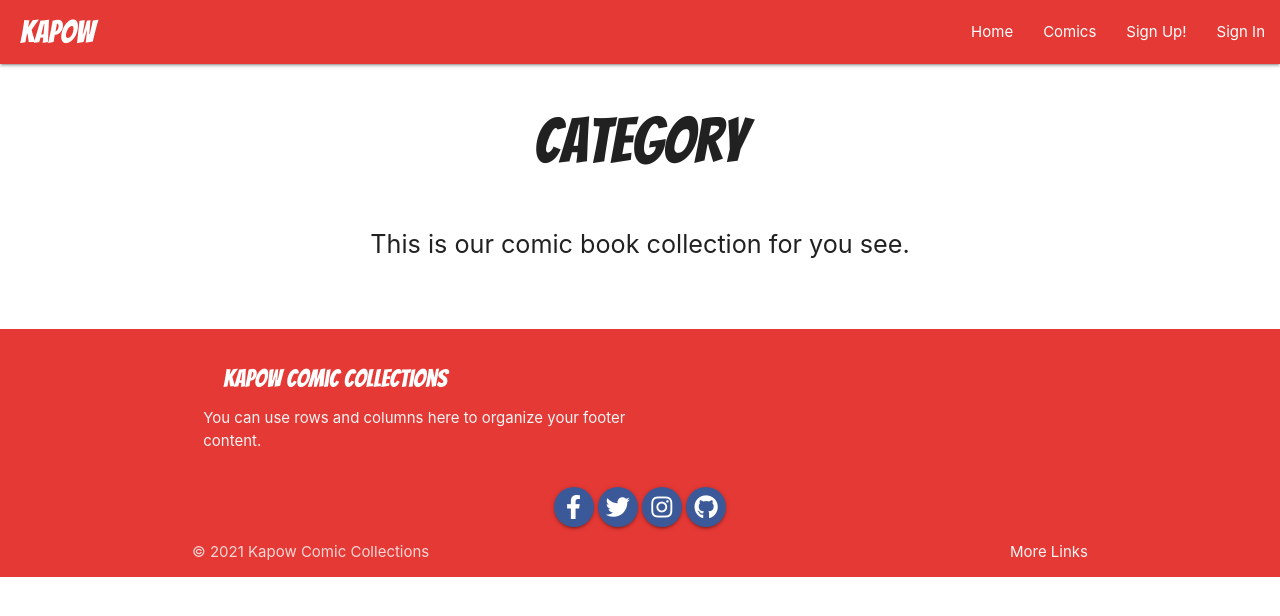
After one commit to dsteyn44/comic_craze_MS3, a Flask app: page /get_categories in a window 1280 px wide. The commit adds this page. Shown: the top 616 px of the page. Run offline with Flask 2, Linux system fonts and the light colour scheme; data that the repository does not hold is empty; some libraries are stand-ins or nearby versions.

Commit message:
Add categories.html. Wire up the categories with mongo

```diff
--- a/app.py
+++ b/app.py
@@ -191,7 +191,13 @@ def edit_comic(comic_id):
 def delete_comic(comic_id):
     mongo.db.comics.remove({"_id": ObjectId(comic_id)})
     flash("Be gone Evil Fiend!!")
-    return redirect(url_for("profile", username=session['user']))
+    return redirect(url_for("get_comics"))
+
+
+@app.route("/get_categories")
+def get_categories():
+    categories = list(mongo.db.catagories.find().sort("category_name", 1))
+    return render_template("categories.html", categories=categories)
 
 
 if __name__ == "__main__":
--- a/templates/base.html
+++ b/templates/base.html
@@ -24,6 +24,9 @@
         <li><a href="{{ url_for('home') }}">Home</a></li>
         <li><a href="{{ url_for('get_comics') }}">Comics</a></li>
         {% if session.user %}
+        {% if session.user|lower == "admin"|lower %}
+        <li><a href="{{ url_for('get_categories') }}">Category</a></li>
+        {% endif %}
           <li><a href="{{ url_for('add_comics') }}">Add Comics</a></li><!--we are setting this to the session so that only be viewed by session logger-->
           <li><a href="{{ url_for('profile', username=session['user']) }}">Profile</a></li>
           <li><a href="{{ url_for('logout') }}">log Out</a></li>
@@ -41,8 +44,10 @@
     </li>
     <li><a href="{{ url_for('home') }}">Home</a></li>
     <li><a href="{{ url_for('get_comics') }}">Comics</a></li>
+    <li><a href="{{ url_for('get_categories') }}">Category</a></li>
+    {% if session.user %}
     <li><a href="{{ url_for('add_comics') }}">Add Comics</a></li>
-        {% if session.user %}
+        <li><a href="{{ url_for('get_categories') }}">Category</a></li>
           <li><a href="{{ url_for('profile', username=session['user']) }}">Profile</a></li><!--we are setting this to the session so that only be viewed by session logger-->
           <li><a href="{{ url_for('logout') }}">log Out</a></li>
         {% else %}
--- /dev/null
+++ b/templates/categories.html
@@ -0,0 +1,29 @@
+{% extends "base.html" %}
+{% block content %}
+<div class="row">
+    <div class="grid-example col s12 center-align logo-text">
+        <span class="flow-text">
+            <h1>Category</h1>
+        </span>
+    </div>
+    <div class="grid-example col s12 center-align"><span class="flow-text">
+            <p>This is our comic book collection for you see.</p>
+        </span>
+    </div>
+</div>
+<div class="row">
+    {% for category in categories %}
+    <div class="col s12 m3">
+        <div class="card light-blue darken-4 text-shadow center-align">
+            <div class="card-content white-text">
+                <span class="card-title">{{ category.category_name }}</span>
+            </div>
+            <div class="card-action">
+                <a href="#" class="btn green accent-4">Edit</a>
+                <a href="#" class="btn light-blue lighten-1">Delete</a>
+            </div>
+        </div>
+    </div>
+    {% endfor %}
+</div>
+{% endblock %}
```
Also changed, not shown: templates/comics.html (+12 -7 lines).
